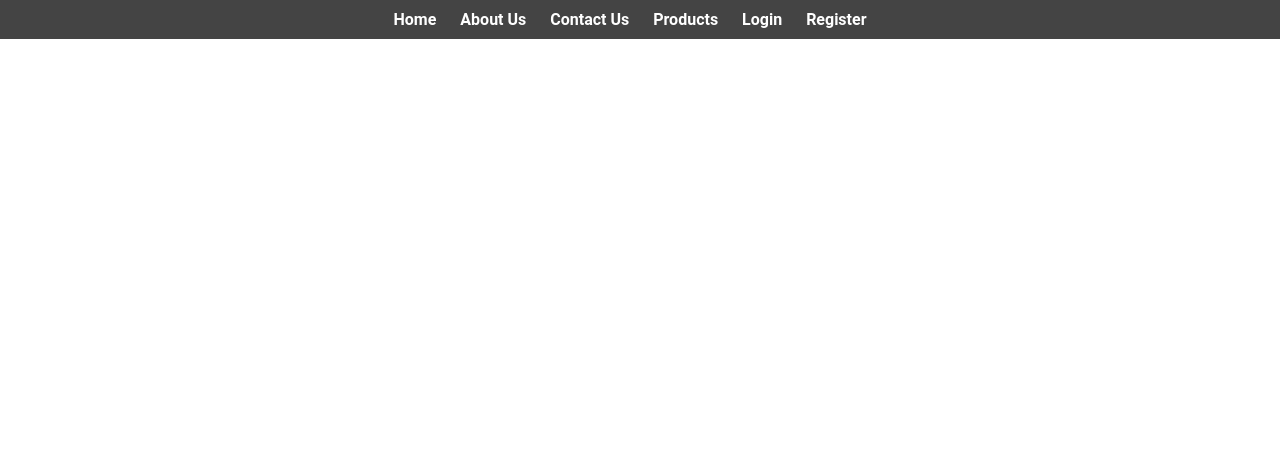
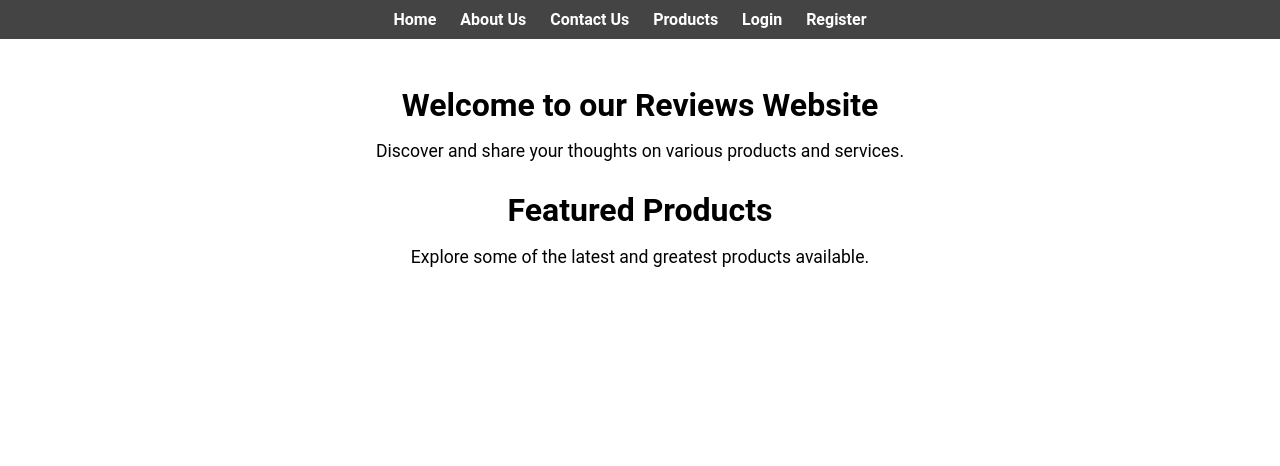
Before and after one commit to nogazi/reviewApp, a Django app: page / in a window 1280 px wide. Shown: the top 466 px of the page. Run offline with Django 3.2, Linux system fonts and the light colour scheme.

Commit message:
Added a home.html page with extra 2 content sections and and added an extra content section to the about_us.html

```diff
--- a/reviews/static/css/style.css
+++ b/reviews/static/css/style.css
@@ -8,6 +8,19 @@ body {
     flex-direction: column;
     min-height: 100vh;
     text-align: center;
+}
+
+.content-section {
+    margin-bottom: 30px;
+}
+
+.content-section h2 {
+    font-size: 2em;
+    margin-bottom: 10px;
+}
+
+.content-section p {
+    font-size: 1.1em;
 }
 
 h1 a {
--- a/reviews/migrations/0004_alter_userprofile_photo.py
+++ b/reviews/templates/home.html
@@ -1,18 +1,15 @@
-# Generated by Django 3.2.12 on 2023-11-22 17:37
+{% extends 'base.html' %}
 
-from django.db import migrations, models
+{% block title %}Home{% endblock %}
 
+{% block content %}
+    <section class="content-section">
+        <h2>Welcome to our Reviews Website</h2>
+        <p>Discover and share your thoughts on various products and services.</p>
+    </section>
 
-class Migration(migrations.Migration):
-
-    dependencies = [
-        ('reviews', '0003_auto_20231119_2355'),
-    ]
-
-    operations = [
-        migrations.AlterField(
-            model_name='userprofile',
-            name='photo',
-            field=models.ImageField(blank=True, null=True, upload_to='profile_photos/'),
-        ),
-    ]
+    <section class="content-section">
+        <h2>Featured Products</h2>
+        <p>Explore some of the latest and greatest products available.</p>
+    </section>
+{% endblock %}
--- a/reviews/views.py
+++ b/reviews/views.py
@@ -15,7 +15,7 @@ from .forms import ProductForm
 
 
 def home_view(request):
-    return render(request, 'base.html')
+    return render(request, 'home.html')
 
 def about_us_view(request):
     return render(request, 'reviews/about_us.html')
@@ -24,8 +24,7 @@ def contact_us_view(request):
     if request.method == 'POST':
         form = ContactForm(request.POST)
         if form.is_valid():
-            # Process the form data (you can add email sending logic here)
-            return render(request, 'reviews/contact_us_success.html')  # Redirect to a success page
+            return render(request, 'reviews/contact_us_success.html')
     else:
         form = ContactForm()
 
```
Also changed, not shown: db.sqlite3, product_photos/ipad-air-finish-unselect-gallery-1-202207_FMT_WHH.jpeg (added), product_photos/lg-ur78-50-inch-4k-smart-uhd-tv-or-50ur78006lk__72339.jpg (added).
